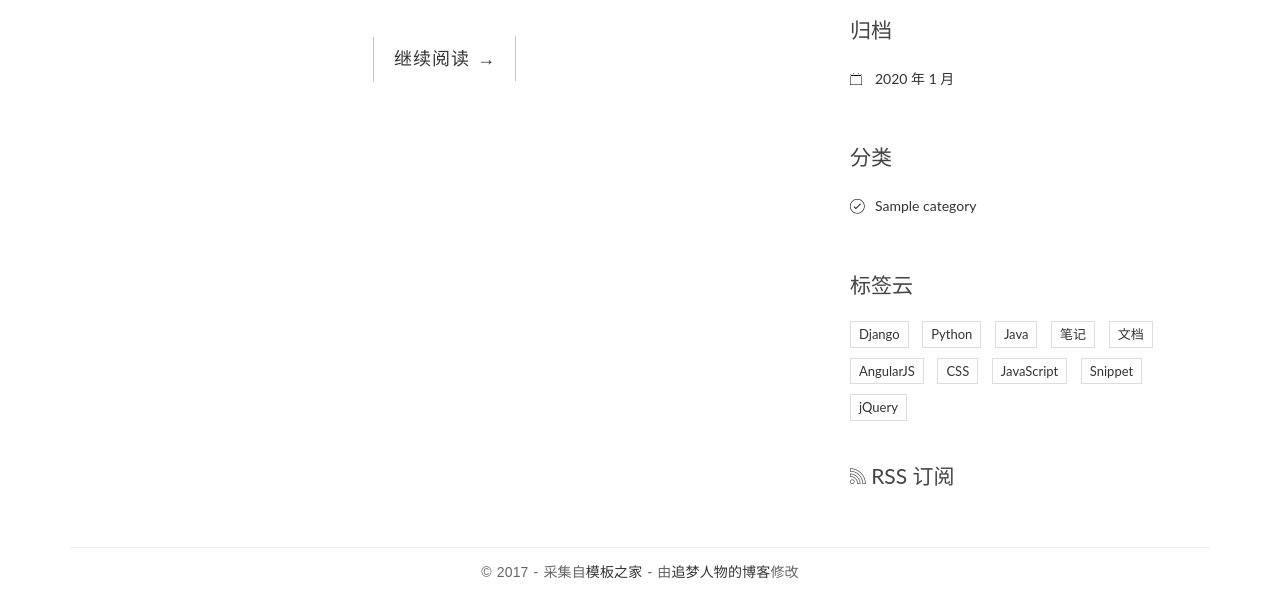
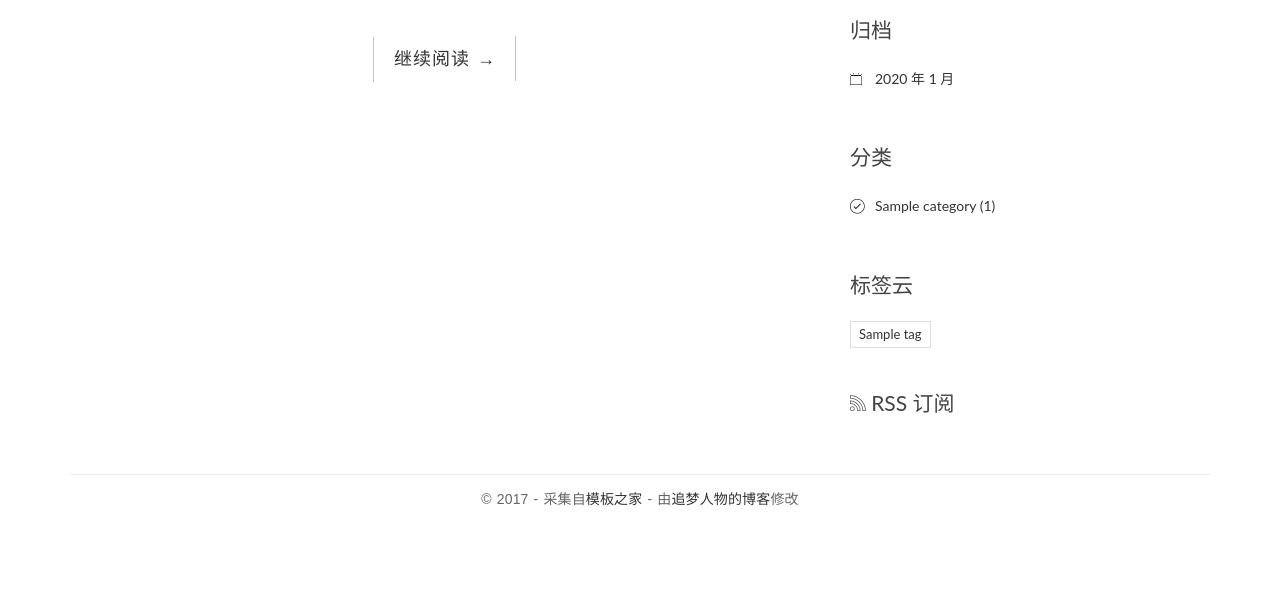
Before and after one commit to Zweihui/DjangoTest, a Django app: page / in a window 1280 px wide. Shown: the part 285-888 px from the top of the page. After the commit the page ends 791 px from the top, so only its background shows below. Run offline with Django 3.2, Linux system fonts and the light colour scheme; tables that the repository leaves empty hold one stand-in row (values such as "Sample post"); some libraries are stand-ins or nearby versions.

Commit message:
2018_1_22_01

```diff
--- a/blog/templatetags/blog_tags.py
+++ b/blog/templatetags/blog_tags.py
@@ -1,5 +1,7 @@
 from django import template
-from ..models import Post, Category
+from django.db.models import Count
+
+from ..models import Post, Category, Tag
 
 register = template.Library()
 
@@ -17,4 +19,10 @@ def archives():
 @register.simple_tag
 def get_categories():
     # 别忘了在顶部引入 Category 类
-    return Category.objects.all()
+    return Category.objects.annotate(num_posts=Count('post')).filter(num_posts__gt=0)
+
+
+@register.simple_tag
+def get_tags():
+    # 记得在顶部引入 Tag model
+    return Tag.objects.annotate(num_posts=Count('post')).filter(num_posts__gt=0)
--- a/blog/urls.py
+++ b/blog/urls.py
@@ -8,4 +8,5 @@ urlpatterns = [
     url(r'^post/(?P<pk>[0-9]+)/$', views.PostDetailView.as_view(), name='detail'),
     url(r'^archives/(?P<year>[0-9]{4})/(?P<month>[0-9]{1,2})/$', views.ArchivesView.as_view(), name='archives'),
     url(r'^category/(?P<pk>[0-9]+)/$', views.CategoryView.as_view(), name='category'),
+    url(r'^category/(?P<pk>[0-9]+)/$', views.TagView.as_view(), name='tag'),
 ]
--- a/blog/views.py
+++ b/blog/views.py
@@ -5,7 +5,7 @@ from django.shortcuts import render, get_object_or_404
 # Create your views here.
 from django.views.generic import ListView, DetailView
 
-from blog.models import Post, Category
+from blog.models import Post, Category, Tag
 from comments.forms import CommentForm
 
 
@@ -51,7 +51,7 @@ class IndexView(ListView):
     model = Post
     template_name = 'blog/index.html'
     context_object_name = 'post_list'
-    paginate_by = 1
+    paginate_by = 10
 
     def get_context_data(self, **kwargs):
         """
@@ -198,6 +198,12 @@ class ArchivesView(IndexView):
                                                                ).order_by('-created_time')
 
 
+class TagView(IndexView):
+    def get_queryset(self):
+        tag = get_object_or_404(Tag, pk=self.kwargs.get('pk'))
+        return super(TagView, self).get_queryset().filter(tags=tag)
+
+
 class PostDetailView(DetailView):
     # 这些属性的含义和 ListView 是一样的
     model = Post
--- a/templates/base.html
+++ b/templates/base.html
@@ -9,11 +9,11 @@
     <meta name="viewport" content="width=device-width, initial-scale=1">
 
     <!-- css -->
-    <link rel="stylesheet" href="{% static 'blog/css/bootstrap.min.css'%}">
+    <link rel="stylesheet" href="{% static '/blog/css/bootstrap.min.css'%}">
     <link rel="stylesheet" href="http://code.ionicframework.com/ionicons/2.0.1/css/ionicons.min.css">
-    <link rel="stylesheet" href="{% static 'blog/css/pace.css'%}">
-    <link rel="stylesheet" href="{% static 'blog/css/custom.css'%}">
-    <link rel="stylesheet" href="{% static 'blog/css/highlights/github.css' %}">
+    <link rel="stylesheet" href="{% static '/blog/css/pace.css'%}">
+    <link rel="stylesheet" href="{% static '/blog/css/custom.css'%}">
+    <link rel="stylesheet" href="{% static '/blog/css/highlights/github.css' %}">
 
     <!-- js -->
     <script src="{% static 'blog/js/jquery-2.1.3.min.js'%}"></script>
--- a/templates/blog/index.html
+++ b/templates/blog/index.html
@@ -86,7 +86,9 @@
         <ul>
             {% for category in category_list %}
                 <li>
-                    <a href="{% url 'blog:category' category.pk %}">{{ category.name }}</a>
+                    <a href="{% url 'blog:category' category.pk %}">{{ category.name }}
+                        <span class="post-count">({{ category.num_posts }})</span>
+                    </a>
                 </li>
             {% empty %}
                 暂无分类！
@@ -96,37 +98,15 @@
 
     <div class="widget widget-tag-cloud">
         <h3 class="widget-title">标签云</h3>
+        {% get_tags as tag_list %}
         <ul>
-            <li>
-                <a href="#">Django</a>
-            </li>
-            <li>
-                <a href="#">Python</a>
-            </li>
-            <li>
-                <a href="#">Java</a>
-            </li>
-            <li>
-                <a href="#">笔记</a>
-            </li>
-            <li>
-                <a href="#">文档</a>
-            </li>
-            <li>
-                <a href="#">AngularJS</a>
-            </li>
-            <li>
-                <a href="#">CSS</a>
-            </li>
-            <li>
-                <a href="#">JavaScript</a>
-            </li>
-            <li>
-                <a href="#">Snippet</a>
-            </li>
-            <li>
-                <a href="#">jQuery</a>
-            </li>
+            {% for tag in tag_list %}
+                <li>
+                    <a href="#">{{ tag.name }}</a>
+                </li>
+            {% empty %}
+                暂无标签！
+            {% endfor %}
         </ul>
     </div>
     <div class="rss">
```
